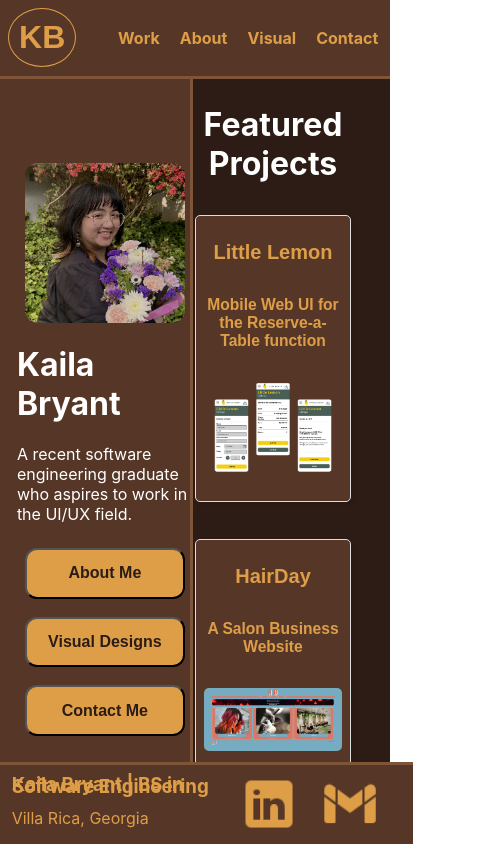
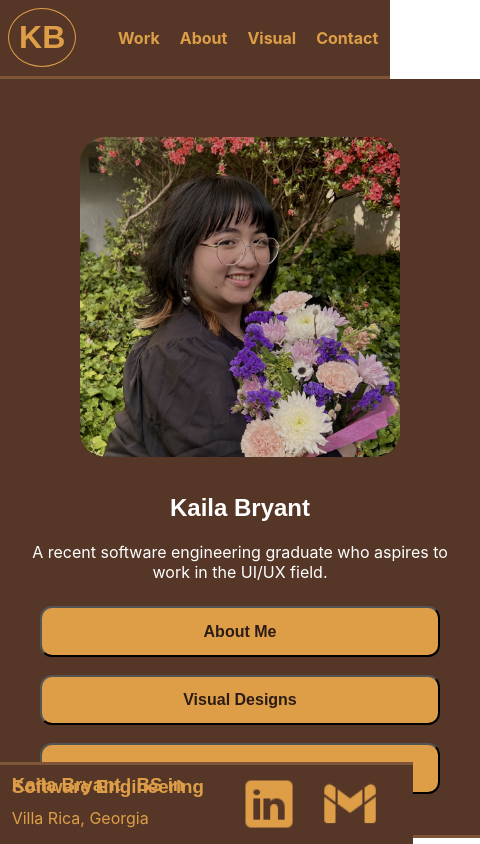
Before and after one commit to kailab45610/KailaBPortfolio, a React (Create React App) app: page / in a window 390 px wide. Shown: the top 844 px of the page, 480 px wide, since content can reach past the window. Built offline with nearby package versions, Linux system fonts and the light colour scheme.

Commit message:
edited css

```diff
--- a/src/App.css
+++ b/src/App.css
@@ -6,6 +6,14 @@ main{
 
 a{
   text-decoration: none;
+}
+
+h1, h2, h3, h4, h5, h6{
+  font-family: 'Poppins', sans-serif;
+  font-weight: bold;
+}
+p{
+  font-size: 1rem;
 }
 
 button:hover{
@@ -25,7 +33,8 @@ header{
     position: sticky;
     top: 0;
     color: #7f5539;
-    border-bottom: 3px solid #7f5539
+    border-bottom: 3px solid #7f5539;
+    z-index: 1000;
     }
 
 header button{
@@ -113,19 +122,41 @@ ul h3{
   width: 40vw;
   height: 100%;
   border-right: 3px solid #7f5539;
+  text-align: center;
 }
 
 .intro-header img{
- width: 25vw;
+ width: 20vw;
   height: auto;
   justify-self: center;
-  margin-top: 10vh;
+  margin-top: 5vh;
   border-radius: 8%;
 }
+.extra-nav {
+  display: grid;
+  grid-template-columns: 1fr 1fr 1fr;
+  justify-content: space-around;
+  gap: 0.5vw;
+}
+.extra-nav button{
+  min-height: 6vh;
+  width: 12vw;
+  margin: 8px;
+  border-radius: 12px;
+  font-size: 1rem;
+  font-weight: bold;
+  background-color: #de9e48;
+  color: #2c1c15;
+}
+.extra-nav button:hover{
+  color:#FFF;
+  background-color: #2c1c15;
+  border: 1px solid #de9e48;
+  cursor: pointer;
+}
 
-.intro-header p{
-  font-size: 1rem;
-
+.content{
+  text-align: center;
 }
 
 .home-projects{
@@ -153,7 +184,7 @@ ul h3{
   padding: 1.5rem;
   text-align: center;
   width: 40vw;
-  max-height: 50rem;
+  max-height: 80rem;
   background-color: #563727;
   box-shadow: 2px 2px 5px rgba(0,0,0,0.1);
   color: #de9e48;
@@ -171,7 +202,8 @@ ul h3{
   align-self: center;
   justify-self: center;
   border-radius: 5px;
-  margin-bottom: 5px;
+  margin-bottom: 1.5rem;
+  padding-bottom: 1.5rem;
 }
 
 .proj-list{
@@ -186,31 +218,6 @@ ul h3{
 
 ::-webkit-scrollbar{
   display:none;
-}
-.extra-nav {
-  display: grid;
-  grid-template-columns: 1fr 1fr 1fr;
-  justify-content: space-around;
-  gap: 0.5vw;
-}
-.extra-nav button{
-  min-height: 6vh;
-  width: 12vw;
-  margin: 8px;
-  border-radius: 12px;
-  font-size: 1rem;
-  font-weight: bold;
-  background-color: #de9e48;
-  color: #2c1c15;
-}
-
-
-
-.extra-nav button:hover{
-  color:#FFF;
-  background-color: #2c1c15;
-  border: 1px solid #de9e48;
-  cursor: pointer;
 }
 
 .about-header{
@@ -366,73 +373,6 @@ ul h3{
   padding: 2vh;
   margin-left: 0.5rem;
   margin-right: 0.5rem;
-}
-
-@media(max-width: 768px) {
-
-  .intro-header{
-   overflow-y: scroll;
-
-  }
-  .intro-header img {
-    width: 10rem;
-  }
-  .extra-nav{
-    grid-template-columns: 1fr;
-    grid-template-rows: 1fr 1fr 1fr;
-    justify-items: center;
-  }
-  .extra-nav button{
-    width: 10rem;
-  }
-    .about-header{
-    grid-template-columns: 1fr;
-    grid-auto-rows: 0.25fr 0.25fr 0.25fr 0.25;
-    padding-bottom: 0.25rem;
-    justify-items: center;
-    grid-template-areas:
-      "image"
-      "title"
-      "description"
-      "button";
-  }
-  .about-header .title{
-    grid-area: title;
-    max-height: 5vh;
-    padding: 1rem;
-    margin: 1rem;
-  }
-  .me{
-    justify-self: center;
-    justify-content: center;
-  }
-  .bio{
-    justify-self: start;
-    text-align: left;
-    font-size: 1rem;
-    padding: 0;
-  }
-
-.skills-box{
-  grid-template-columns: auto;
-  grid-template-rows: 1fr 1fr;
-  grid-template-areas:
-  "icons"
-  "list";
-  gap: 0.5rem;
-  justify-items: center;
-  justify-content: center;
-  margin-left: 1.5rem;
-  margin-right: 1.5rem;
-}
-.skills-list{
-  text-align: center;
-  font-size: 1rem;
-}
-.skills-list ul{
-  display: grid;
-  grid-template-columns: 1fr 1fr;
-}
 }
 .visual{
   background-color: #2c1c15;
@@ -616,6 +556,113 @@ footer {
   align-content: center;
 }
 @media(max-width: 768px){
+   .work-main{
+    grid-template-columns: auto;
+    grid-template-areas:
+      "header"
+      "hero"
+      "works"
+      "footer";
+  }
+  .intro-header{
+    position: relative;
+    grid-template-columns: 1fr ;
+    width: 100%;
+    height: auto;
+    align-items: center;
+    justify-content: center;
+    border-right: none;
+    border-bottom: 3px solid #7f5539;
+    padding: 1rem;
+  }
+  .intro-header img{
+    width: 20rem;
+  }
+  .extra-nav{
+    grid-template-columns: 1fr;
+    grid-template-rows: 1fr 1fr 1fr;
+    justify-items: center;
+  }
+  .extra-nav button{
+    width: 25rem;
+  }
+
+  .home-projects{
+    grid-template-columns: auto;
+
+  }
+
+  .spacer{
+    display: none;
+  }
+  .content{
+    justify-self: center;
+    align-self: center;
+    background-color: #563727;
+    text-align: center;
+  }
+
+  .proj-thumbnail{
+    grid-template-rows: 1fr 1fr 1fr 1fr;
+    border: 2px solid #ddd;
+    width: 80vw;
+    max-height: 20rem;
+  }
+
+  .proj-thumbnail img{
+    width: 100%;
+    max-height: 12rem;
+
+  }
+
+  .about-header{
+    grid-template-columns: 1fr;
+    grid-auto-rows: 0.25fr 0.25fr 0.25fr 0.25;
+    padding-bottom: 0.25rem;
+    justify-items: center;
+    grid-template-areas:
+      "image"
+      "title"
+      "description"
+      "button";
+  }
+  .about-header .title{
+    grid-area: title;
+    max-height: 5vh;
+    padding: 1rem;
+    margin: 1rem;
+  }
+  .me{
+    justify-self: center;
+    justify-content: center;
+  }
+  .bio{
+    justify-self: start;
+    text-align: left;
+    font-size: 1rem;
+    padding: 0;
+  }
+
+.skills-box{
+  grid-template-columns: auto;
+  grid-template-rows: 1fr 1fr;
+  grid-template-areas:
+  "icons"
+  "list";
+  gap: 0.5rem;
+  justify-items: center;
+  justify-content: center;
+  margin-left: 1.5rem;
+  margin-right: 1.5rem;
+}
+.skills-list{
+  text-align: center;
+  font-size: 1rem;
+}
+.skills-list ul{
+  display: grid;
+  grid-template-columns: 1fr 1fr;
+}
   .leftSide{
     font-size: 1rem;
   }
--- a/src/pages/About.js
+++ b/src/pages/About.js
@@ -6,7 +6,7 @@ function About() {
         <main>
             <div className="about-header">
                         <div className="title">
-                            <h1>Hi! I'm Kaila (Kay-la)</h1>
+                            <h1>Hi! I'm Kaila</h1>
 
                             </div>
 
--- a/src/pages/Contact.js
+++ b/src/pages/Contact.js
@@ -9,7 +9,7 @@ function Contact() {
 
     return(
         <main>
-           {/* <div>
+            <div>
                 <div className="title">
                     <h1>Contact Me</h1>
                 </div>
@@ -47,7 +47,7 @@ function Contact() {
                 </textarea>
 
                 <button type="submit" value="Submit">Submit</button>
-            </form> */}
+            </form>
 
             <div className="socials" >
                 <div className="title" style={{margin:"8vh", textAlign:"center"}}>
--- a/src/pages/Work.js
+++ b/src/pages/Work.js
@@ -10,7 +10,7 @@ function Home() {
         <main className="work-main" >
             <div className="intro-header">
                 <img src= {me} alt="Profile"/>
-                <div className="home-title">
+                <section>
                     <h1>Kaila Bryant</h1>
                     <p className="home-subtitle">A recent software engineering graduate who aspires to work in the UI/UX field.</p>
                     <section className='extra-nav'>
@@ -18,14 +18,14 @@ function Home() {
                         <Link to = "/visual"><button>Visual Designs</button></Link>
                         <Link to = "/contact"><button>Contact Me</button></Link>
                     </section>
-                </div>
+                </section>
             </div>
 
             <section className="home-projects">
                 <aside className="spacer">
                 </aside>
                 <div className="content">
-                    <h2>Featured Projects</h2>
+                    <h1>Featured Projects</h1>
                 <div className="proj-list">
                     <CaseStudy
                         page="/littlelemon"
```
Also changed, not shown: package.json (+1 -47 lines), 1 other file (tests, documents, lock files or other folders).
